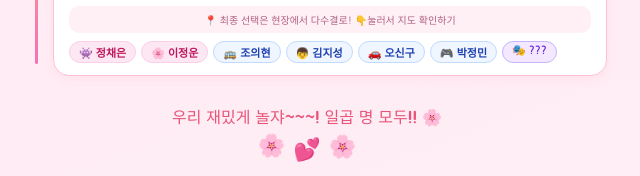
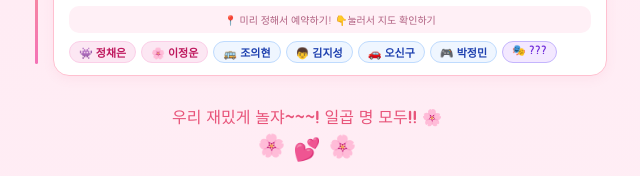
Before and after one commit to bychaeun/chaeeungame, a plain HTML site: page index.html in a window 1280 px wide. Shown: the part 2213-2389 px from the top of the page, 333-973 px from the left. Drawn offline with Linux system fonts and the light colour scheme.

Commit message:
Update index.html

```diff
--- a/index.html
+++ b/index.html
@@ -916,7 +916,7 @@
             </a>
 
           </div>
-          <div style="text-align:center; font-size:10px; color:#b06080; margin-top:9px; background:#fff0f6; border-radius:10px; padding:6px;">📍 최종 선택은 현장에서 다수결로! 👇눌러서 지도 확인하기</div>
+          <div style="text-align:center; font-size:10px; color:#b06080; margin-top:9px; background:#fff0f6; border-radius:10px; padding:6px;">📍 미리 정해서 예약하기! 👇눌러서 지도 확인하기</div>
         </div>
 
         <div class="char-tags">
```
